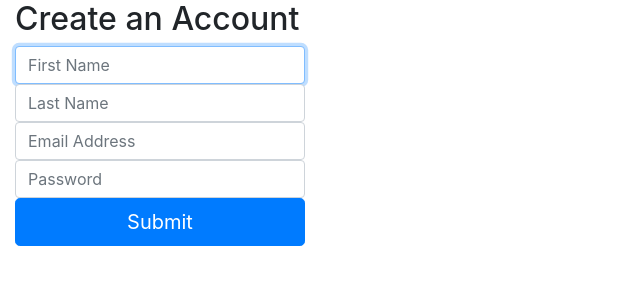
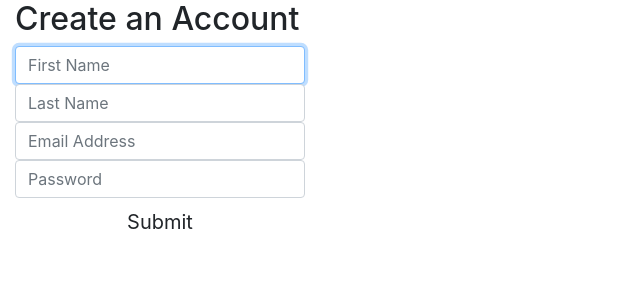
Before and after one commit to Samrany/recipe_project, a Flask app: page /create_login in a window 1280 px wide. Shown: the top 300 px of the page, without its empty margins (0-640 px from the left). Run offline with Flask 2, Linux system fonts and the light colour scheme; some libraries are stand-ins or nearby versions; some web fonts are replaced.

Commit message:
sm edits styling

```diff
--- a/templates/create_login.html
+++ b/templates/create_login.html
@@ -25,7 +25,8 @@
 		<input type="password" name="password" class="form-control" placeholder="Password" required autofocus>
 
 
-    	<button class="submit-btn btn btn-lg btn-primary btn-block" type="submit"> Submit </button>
+    	<button class="btn btn-lg btn-block submit-btn" type="submit"> Submit </button>
+
 
 </form>
 </body>
```
